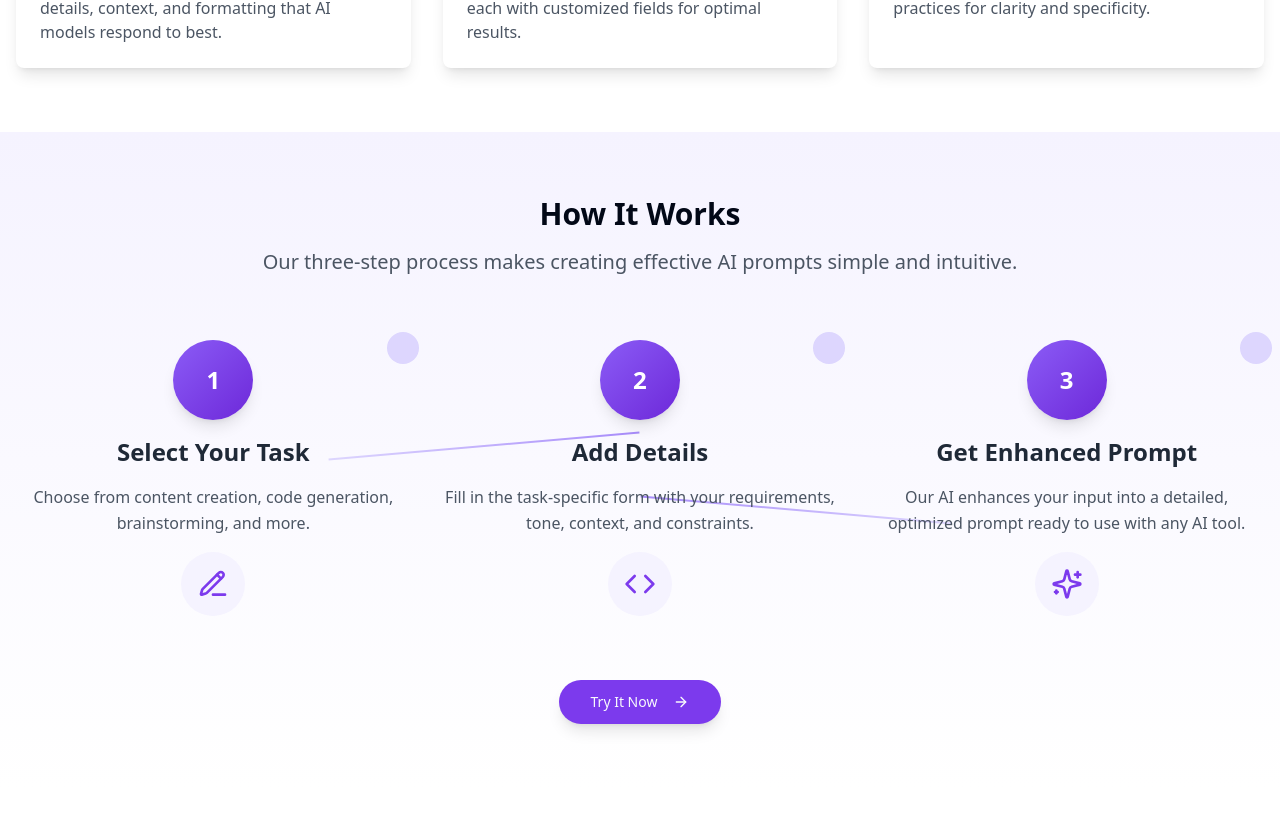
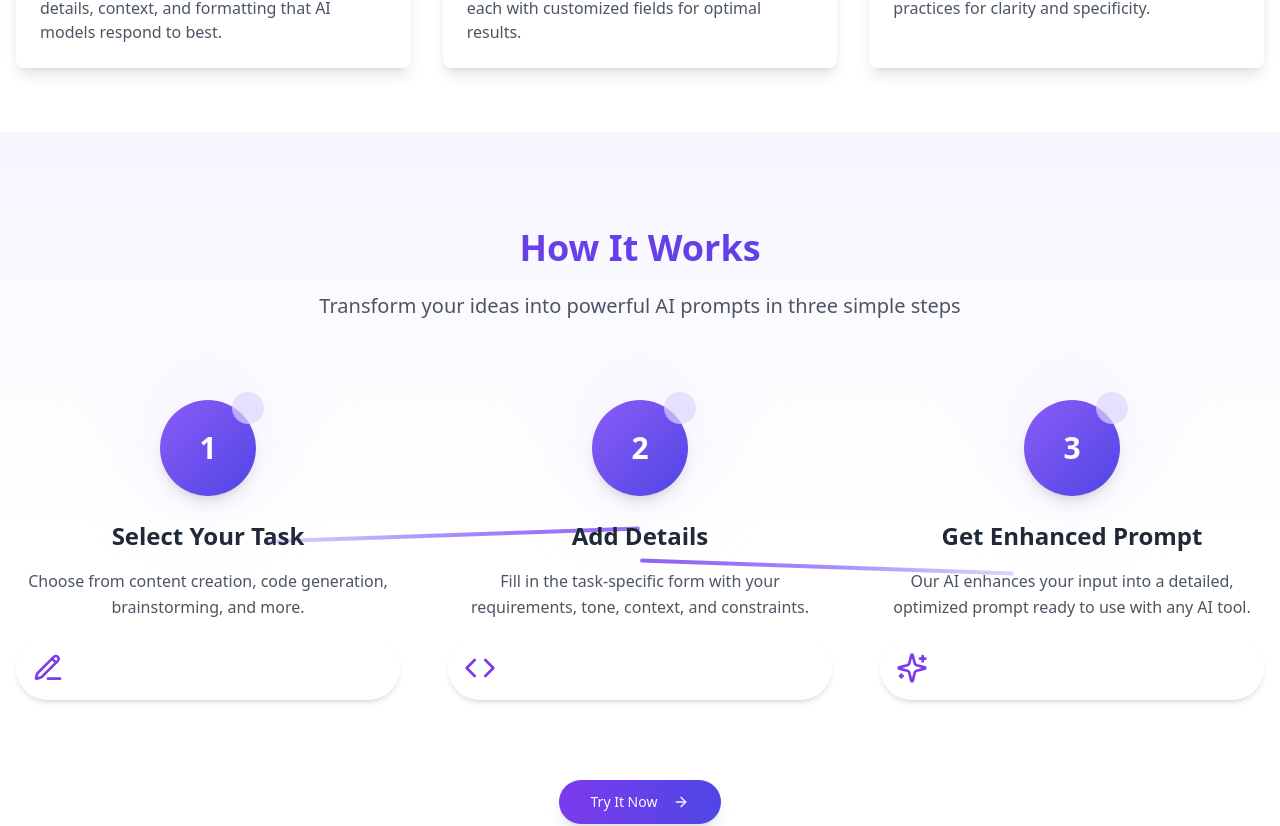
Before and after one commit to rdh-bot-ai/brainwaveprompts, a React (Vite) app: page / in a window 1280 px wide. Shown: the part 930-1756 px from the top of the page. Built offline with nearby package versions, Linux system fonts and the light colour scheme.

Commit message:
Refactor: Rework How It Works section

```diff
--- a/src/components/home/HowItWorksSection.tsx
+++ b/src/components/home/HowItWorksSection.tsx
@@ -6,26 +6,40 @@ import { PencilLine, Code, Sparkles, ArrowRight } from "lucide-react";
 
 const HowItWorksSection = () => {
   return (
-    <section className="py-16 px-4 bg-gradient-to-b from-purple-50 to-white overflow-hidden">
-      <div className="max-w-7xl mx-auto">
-        <div className="text-center mb-16">
-          <h2 className="text-3xl font-bold mb-4">How It Works</h2>
-          <p className="text-xl text-gray-600 max-w-3xl mx-auto">
-            Our three-step process makes creating effective AI prompts simple
-            and intuitive.
+    <section className="relative py-24 px-4 overflow-hidden">
+      {/* Background with gradient */}
+      <div className="absolute inset-0 bg-gradient-to-b from-purple-50/80 via-white to-white"></div>
+
+      <div className="relative max-w-7xl mx-auto">
+        <div className="text-center mb-20">
+          <h2 className="text-4xl font-bold mb-6 bg-gradient-to-r from-purple-600 to-indigo-600 bg-clip-text text-transparent">
+            How It Works
+          </h2>
+          <p className="text-xl text-gray-600 max-w-2xl mx-auto">
+            Transform your ideas into powerful AI prompts in three simple steps
           </p>
         </div>
 
-        <div className="grid md:grid-cols-3 gap-8 relative">
+        <div className="grid md:grid-cols-3 gap-12 relative">
           {/* Connecting Lines */}
           <div className="hidden md:block absolute top-1/2 left-0 w-full -translate-y-1/2 pointer-events-none">
             <div className="relative h-0.5 w-full">
               {/* First connecting line */}
-              <div className="absolute left-[25%] right-[50%] h-full bg-gradient-to-r from-purple-200 to-purple-400"
-                   style={{ transform: 'translateY(-2rem) rotate(-5deg)' }} />
+              <div
+                className="absolute left-[20%] right-[50%] h-1 rounded-full bg-gradient-to-r from-purple-200 via-purple-400 to-purple-500"
+                style={{
+                  transform: 'translateY(-1rem) rotate(-2deg)',
+                  filter: 'blur(0.5px)'
+                }}
+              />
               {/* Second connecting line */}
-              <div className="absolute left-[50%] right-[25%] h-full bg-gradient-to-r from-purple-400 to-purple-200"
-                   style={{ transform: 'translateY(2rem) rotate(5deg)' }} />
+              <div
+                className="absolute left-[50%] right-[20%] h-1 rounded-full bg-gradient-to-r from-purple-500 via-purple-400 to-purple-200"
+                style={{
+                  transform: 'translateY(1rem) rotate(2deg)',
+                  filter: 'blur(0.5px)'
+                }}
+              />
             </div>
           </div>
 
@@ -51,8 +65,12 @@ const HowItWorksSection = () => {
           />
         </div>
 
-        <div className="text-center mt-16">
-          <Button size="lg" asChild className="rounded-full bg-purple-600 hover:bg-purple-700 shadow-lg transform transition-all hover:-translate-y-0.5">
+        <div className="text-center mt-20">
+          <Button
+            size="lg"
+            asChild
+            className="rounded-full bg-gradient-to-r from-purple-600 to-indigo-600 hover:from-purple-700 hover:to-indigo-700 shadow-lg transform transition-all duration-300 hover:-translate-y-0.5 hover:shadow-xl"
+          >
             <Link to="/builder">
               Try It Now <ArrowRight className="ml-2 h-4 w-4" />
             </Link>
@@ -75,19 +93,32 @@ const Step = ({
   icon: React.ReactNode;
 }) => {
   return (
-    <div className="relative z-10">
-      <div className="text-center space-y-4">
-        <div className="relative">
-          <div className="w-20 h-20 mx-auto rounded-full bg-gradient-to-br from-purple-500 to-purple-700 flex items-center justify-center transform transition-transform hover:scale-105 shadow-lg">
-            <span className="text-2xl font-bold text-white">{number}</span>
+    <div className="relative z-10 group">
+      <div className="text-center space-y-6">
+        <div className="relative inline-block">
+          {/* Animated background blur effect */}
+          <div className="absolute -inset-4 bg-purple-100/50 rounded-full blur-2xl transition-all duration-500 group-hover:bg-purple-200/50" />
+
+          {/* Number circle */}
+          <div className="relative">
+            <div className="w-24 h-24 mx-auto rounded-full bg-gradient-to-br from-purple-500 to-indigo-600 flex items-center justify-center transform transition-transform duration-500 group-hover:scale-110 shadow-lg">
+              <span className="text-3xl font-bold text-white">{number}</span>
+            </div>
+            <div className="absolute -top-2 -right-2 w-8 h-8 rounded-full bg-purple-200 animate-pulse opacity-70" />
           </div>
-          <div className="absolute -top-2 -right-2 w-8 h-8 rounded-full bg-purple-200 animate-pulse delay-150" />
         </div>
-        <h3 className="text-2xl font-bold text-gray-800">{title}</h3>
-        <p className="text-gray-600 leading-relaxed">{description}</p>
-        <div className="mt-4 flex justify-center">
-          <div className="p-4 bg-purple-50 rounded-full">
-            {icon}
+
+        <div className="relative space-y-4">
+          <h3 className="text-2xl font-bold text-gray-800 group-hover:text-purple-600 transition-colors duration-300">
+            {title}
+          </h3>
+          <p className="text-gray-600 leading-relaxed max-w-sm mx-auto">
+            {description}
+          </p>
+          <div className="mt-6">
+            <div className="p-4 bg-white/80 backdrop-blur-sm rounded-full shadow-md transform transition-all duration-300 group-hover:scale-110 group-hover:shadow-lg">
+              {icon}
+            </div>
           </div>
         </div>
       </div>
```
